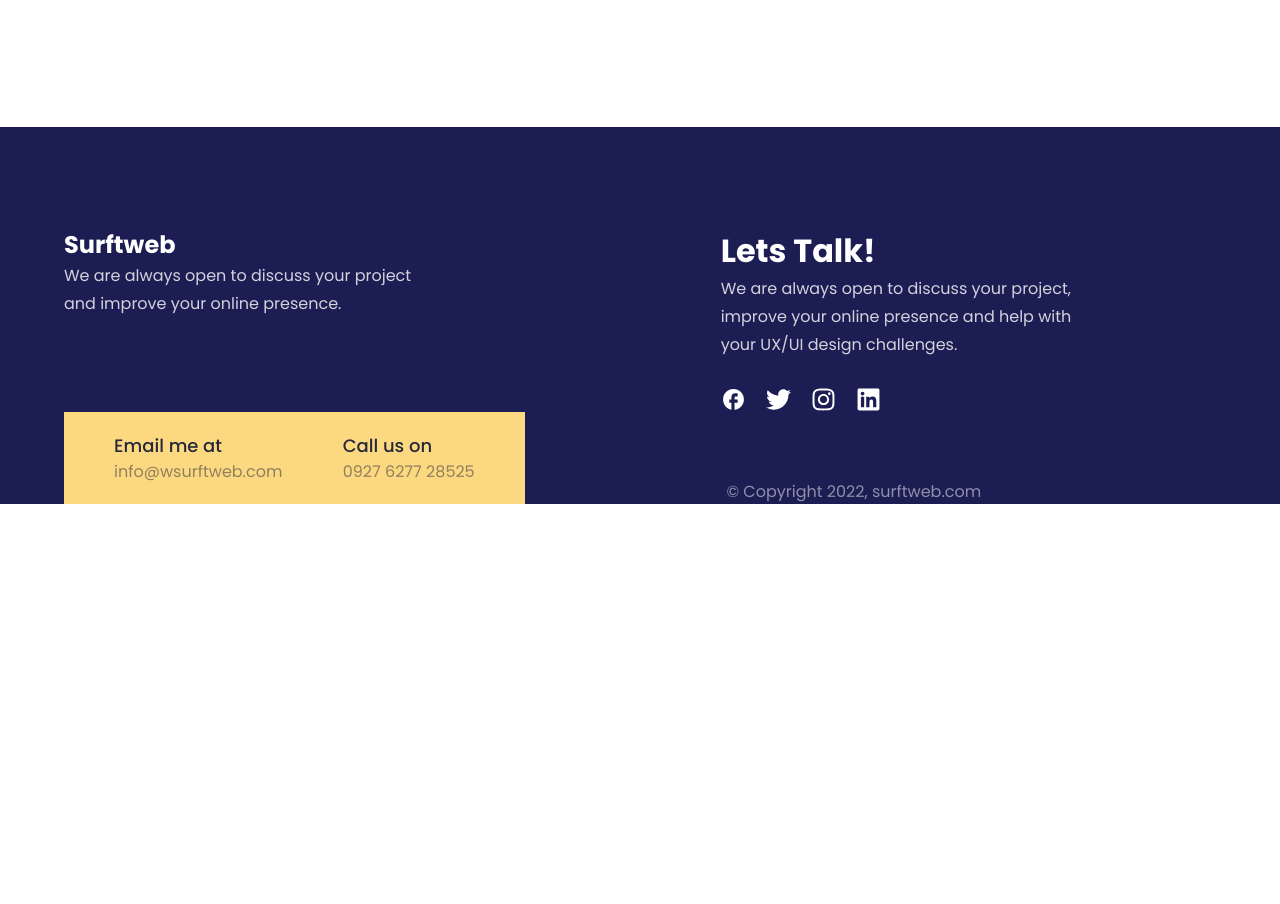
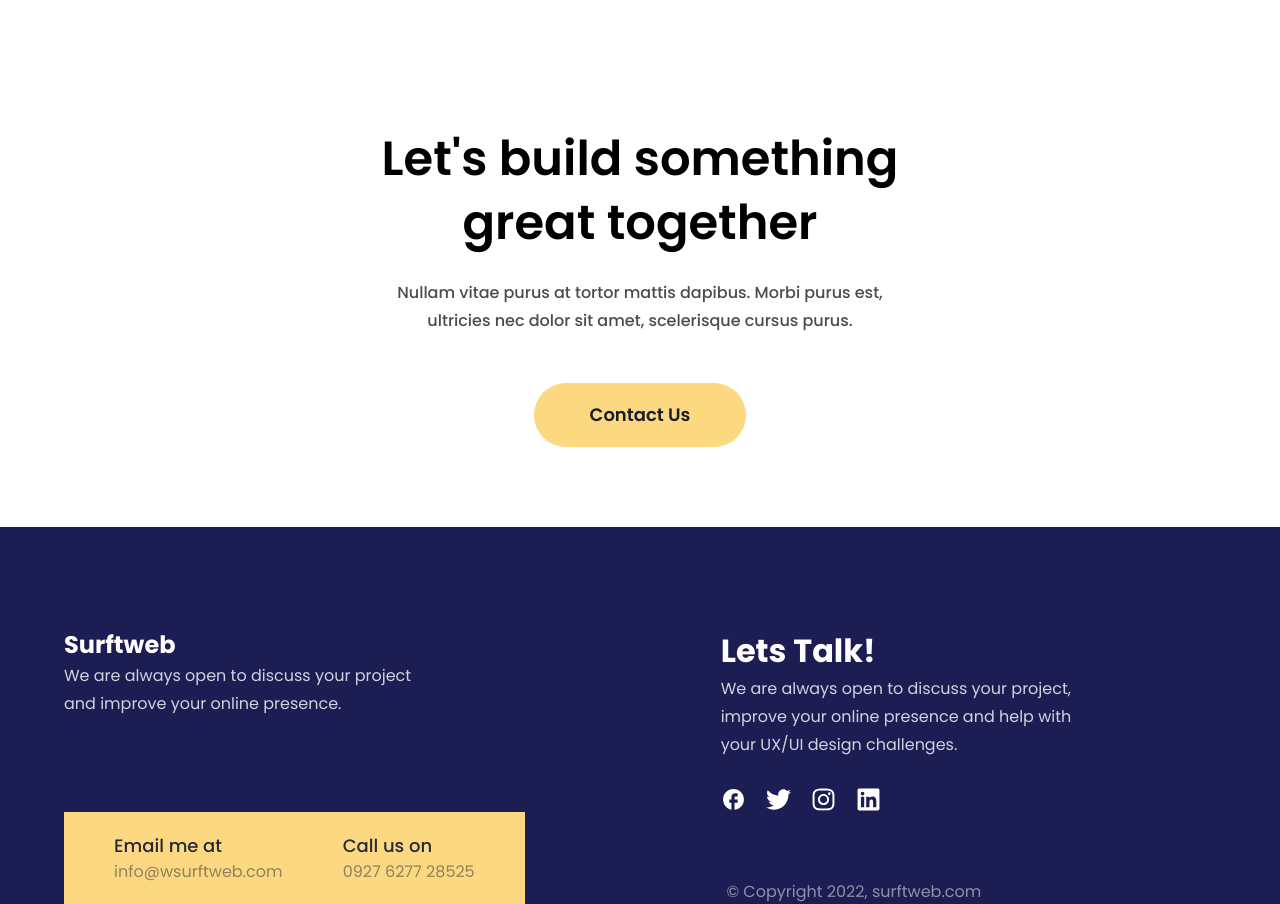
Before and after one commit to ebokes/surftweb, a React (Create React App) app: page /portfolio in a window 1280 px wide. Shown: the part 2500-3404 px from the top of the page. Before the commit the page ends 3004 px from the top, so only its background shows below. Built offline with nearby package versions, Linux system fonts and the light colour scheme.

Commit message:
create cta section in portfolio page

```diff
--- /dev/null
+++ b/src/components/portfolio/cta/ctaStyle.js
@@ -0,0 +1,31 @@
+import styled from "styled-components";
+
+export const Col = styled.div`
+  width: 45%;
+  text-align: center;
+  margin: 0 auto;
+
+  h1 {
+    font-size: 4.8rem;
+    font-weight: 600;
+    line-height: 6.4rem;
+
+    @media (max-width: ${({ theme }) => theme.mediaQuery.mobile}) {
+      font-size: 3.6rem;
+      line-height: 4.8rem;
+    }
+  }
+
+  p {
+    font-size: 1.6rem;
+    font-weight: 500;
+    line-height: 2.8rem;
+    margin-top: 2.4rem;
+    margin-bottom: 4.8rem;
+    opacity: 0.7;
+  }
+
+  @media (max-width: ${({ theme }) => theme.mediaQuery.mobile}) {
+    width: 100%;
+  }
+`;
--- /dev/null
+++ b/src/components/portfolio/cta/index.js
@@ -0,0 +1,22 @@
+import React from "react";
+import { Col } from "./ctaStyle";
+import { Container } from "../../../reuseableComponents/containerStyle";
+import { Button } from "../../../reuseableComponents/buttonStyle";
+
+const LandingPage = () => {
+  return (
+    <div>
+      <Container pad="0 0 8rem 0">
+        <Col>
+          <h1>Let's build something great together</h1>
+          <p>
+            Nullam vitae purus at tortor mattis dapibus. Morbi purus est,
+            ultricies nec dolor sit amet, scelerisque cursus purus.
+          </p>
+          <Button href="/contact-us">Contact Us</Button>
+        </Col>
+      </Container>
+    </div>
+  );
+};
+export default LandingPage;
--- a/src/pages/Portfolio.js
+++ b/src/pages/Portfolio.js
@@ -1,13 +1,14 @@
 import React from "react";
 import Intro from "../components/portfolio/intro/index";
 import Template from "../components/portfolio/template/index";
+import Cta from "../components/portfolio/cta/index";
 
 const Portfolio = () => {
   return (
     <div>
       <Intro />
       <Template />
-      {/* <Cta /> */}
+      <Cta />
     </div>
   );
 };
```
